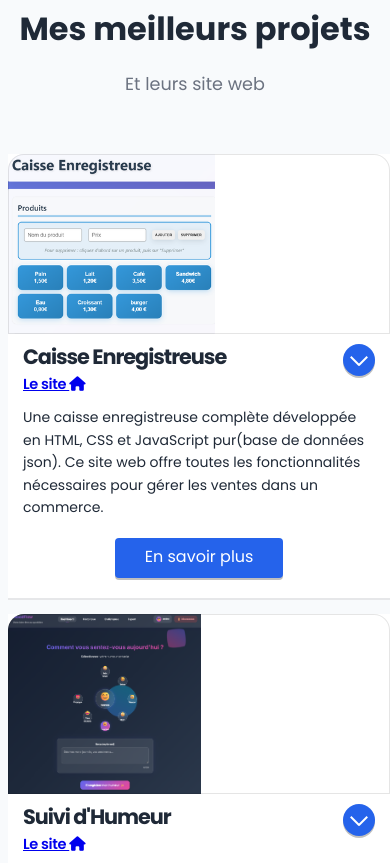
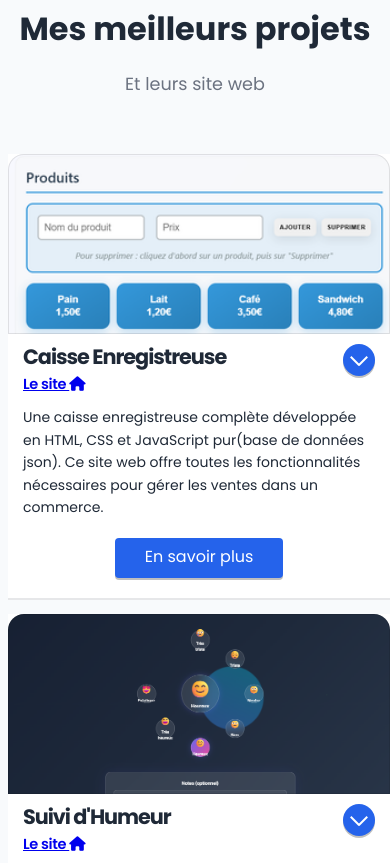
Before and after one commit to ABouziriDWWM/portfolio, a plain HTML site: page index.html in a window 390 px wide. Shown: the part 7981-8844 px from the top of the page. Drawn offline with Linux system fonts and the light colour scheme.

Commit message:
update cards in mobile

```diff
--- a/styles.css
+++ b/styles.css
@@ -1256,7 +1256,9 @@ div.card.show div.flap2 {
   border-top-right-radius: 16px;
   /* background: #f7f7f7; */
   background-image: url(/Cash_register.webp);
-  background-size: contain;
+  /* background-size: contain; */
+  background-size: contain; /* Remplace contain par cover */
+  background-position: center;
 
   background-repeat: no-repeat;
 }
@@ -1275,6 +1277,7 @@ div.card.show div.flap2 {
   /* background: #f7f7f7; */
   background-image: url(/Mood_tracker.png);
   background-size: contain;
+  background-position: center;
   background-repeat: no-repeat;
 }
 
@@ -1292,6 +1295,7 @@ div.card.show div.flap2 {
   /* background: #f7f7f7; */
   background-image: url(/Inventory.png);
   background-size: contain;
+  background-position: center;
   background-repeat: no-repeat;
 }
 
@@ -1311,6 +1315,7 @@ div.card.show div.flap2 {
   .card__image-holder3 {
     height: 180px; /* Increased height for mobile */
     min-height: 180px;
+    background-size: cover;
   }
   div.card {
     max-width: 98vw;
```
